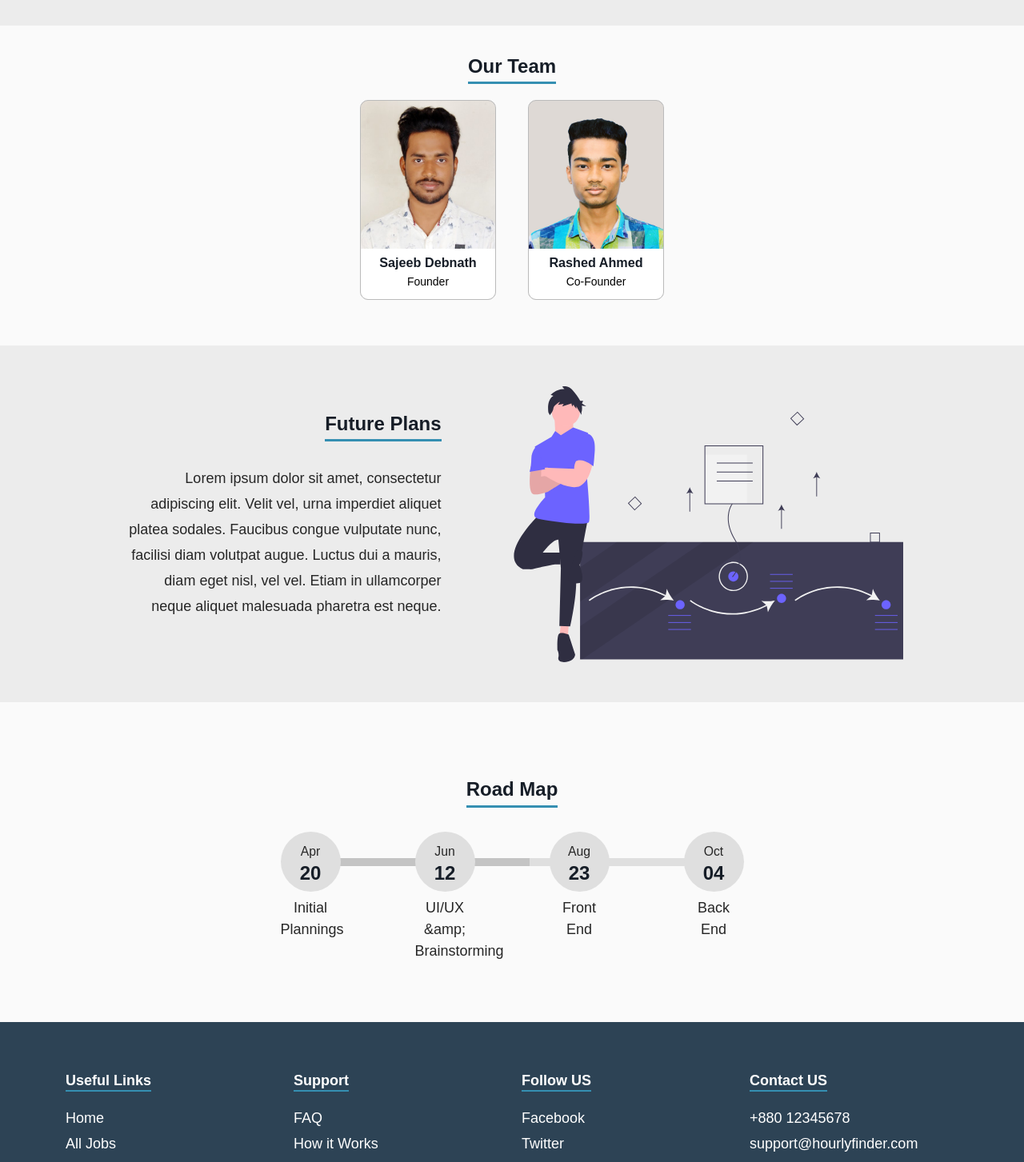
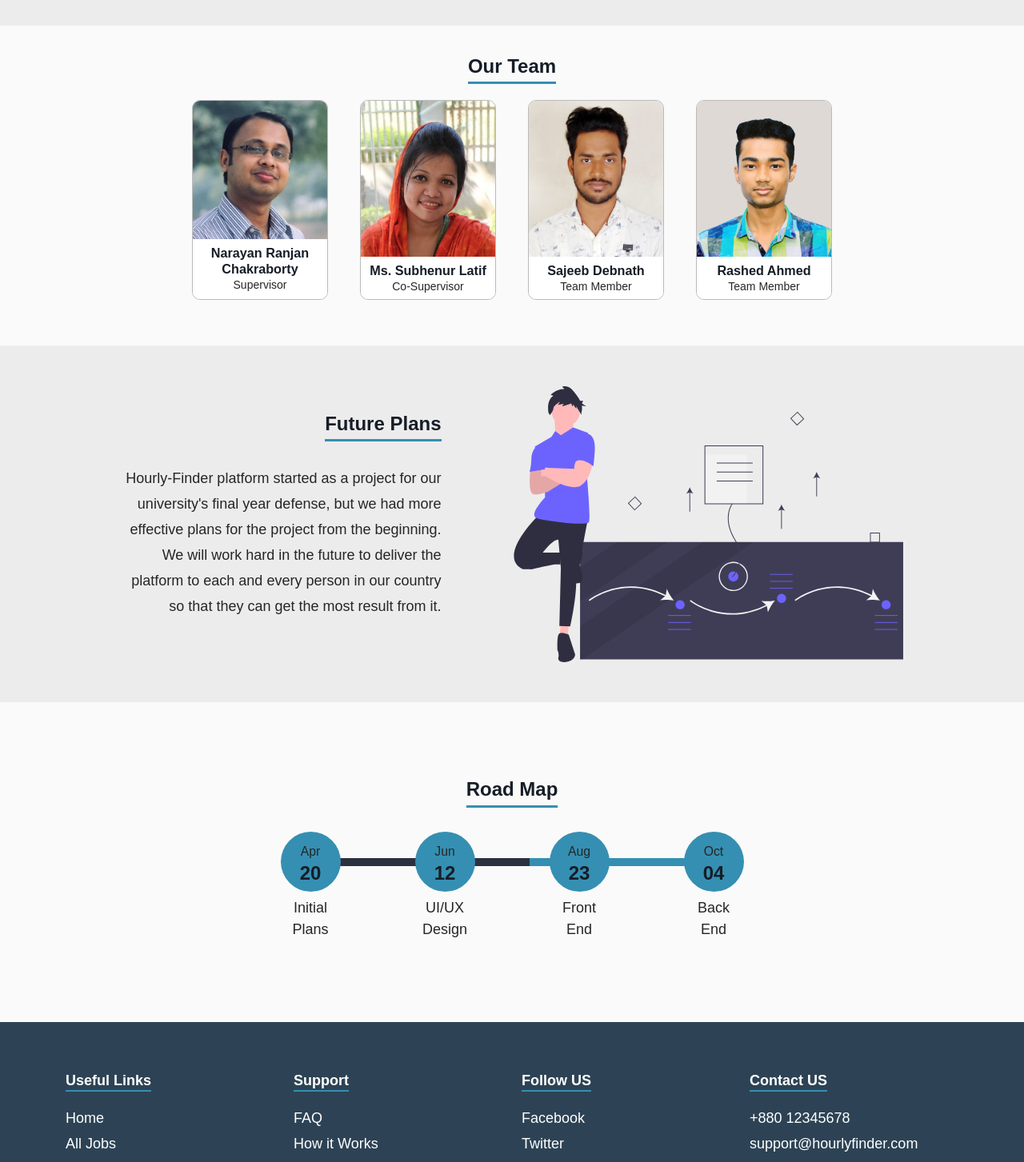
Before and after one commit to Rashed360/hourly-finder, a React (Create React App) app: page /about in a window 1280 px wide. Shown: the part 877-2330 px from the top of the page at 80% size. Built offline with nearby package versions, Linux system fonts and the light colour scheme; no server answers.

Commit message:
update aboutUs with information

```diff
--- a/src/components/about/About.js
+++ b/src/components/about/About.js
@@ -10,26 +10,33 @@ const About = () => {
 	const teamMembersInfo = [
 		{
 			id: 1,
-			name: 'Sajeeb Debnath',
-			designation: 'Founder',
-			image: '/images/aboutPage/team-1.jpg'
+			name: 'Narayan Ranjan Chakraborty',
+			designation: 'Supervisor',
+			image: '/images/aboutPage/team-3.jpg',
 		},
 		{
 			id: 2,
+			name: 'Ms. Subhenur Latif',
+			designation: 'Co-Supervisor',
+			image: '/images/aboutPage/team-4.jpg',
+		},
+		{
+			id: 3,
+			name: 'Sajeeb Debnath',
+			designation: 'Team Member',
+			image: '/images/aboutPage/team-1.jpg',
+		},
+		{
+			id: 4,
 			name: 'Rashed Ahmed',
-			designation: 'Co-Founder',
-			image: '/images/aboutPage/team-2.jpg'
+			designation: 'Team Member',
+			image: '/images/aboutPage/team-2.jpg',
 		},
 	]
 
 	const teamMembers = teamMembersInfo.map(member => {
 		return (
-			<MemberCard
-				key={member.id}
-				name={member.name}
-				designation={member.designation}
-				image={member.image}
-			/>
+			<MemberCard key={member.id} name={member.name} designation={member.designation} image={member.image} />
 		)
 	})
 
@@ -38,100 +45,80 @@ const About = () => {
 			id: 1,
 			month: 'Apr',
 			day: '20',
-			title: 'Initial Plannings'
+			title: 'Initial Plans',
 		},
 		{
 			id: 2,
 			month: 'Jun',
 			day: '12',
-			title: 'UI/UX &amp; Brainstorming'
+			title: 'UI/UX Design',
 		},
 		{
 			id: 3,
 			month: 'Aug',
 			day: '23',
-			title: 'Front End'
+			title: 'Front End',
 		},
 		{
 			id: 4,
 			month: 'Oct',
 			day: '04',
-			title: 'Back End'
-		}
+			title: 'Back End',
+		},
 	]
 
 	const roadmap = roadmapInfo.map(info => {
-		return (
-			<RoadmapCard
-				key={info.id}
-				month={info.month}
-				day={info.day}
-				title={info.title}
-			/>
-		)
+		return <RoadmapCard key={info.id} month={info.month} day={info.day} title={info.title} />
 	})
 
-
 	const stories_plan = {
-		our_story : {
-			title : "Our Story",
-			description : "Lorem ipsum dolor sit amet, consectetur adipiscing elit. Velit vel, urna imperdiet aliquet platea sodales. Faucibus congue vulputate nunc, facilisi diam volutpat augue. Luctus dui a mauris, diam eget nisl, vel vel. Etiam in ullamcorper neque aliquet malesuada pharetra est neque.",
-			img : StoryBg
+		our_story: {
+			title: 'Our Story',
+			description:
+				'The story behind making our platform is to help students find hourly-based jobs nearby and help recruiters to find employees at ease. Thus, students can utilize their free time and bear their own expenses, and employers can save their valuable time. Our goal is to create an attitude among people that "Small or Large, No Job Is Negligible."',
+			img: StoryBg,
 		},
-		future_plan : {
-			title : "Future Plans",
-			description : "Lorem ipsum dolor sit amet, consectetur adipiscing elit. Velit vel, urna imperdiet aliquet platea sodales. Faucibus congue vulputate nunc, facilisi diam volutpat augue. Luctus dui a mauris, diam eget nisl, vel vel. Etiam in ullamcorper neque aliquet malesuada pharetra est neque.",
-			img : FutureBg
-		}
+		future_plan: {
+			title: 'Future Plans',
+			description:
+				"Hourly-Finder platform started as a project for our university's final year defense, but we had more effective plans for the project from the beginning. We will work hard in the future to deliver the platform to each and every person in our country so that they can get the most result from it.",
+			img: FutureBg,
+		},
 	}
 
 	return (
 		<div>
-			<div
-				className='intro-area center-flex mt-70'>
+			<div className='intro-area center-flex mt-70'>
 				<div className='intro-text'>
 					<h1 className='intro-heading'>Hourly Finder</h1>
 					<p>
-						A project by team CodeDamn and <br/>a platform to find hourly-based jobs
-						nearby via live location.
+						A project by team CodeDamn and <br />a platform to find hourly-based jobs nearby via live
+						location.
 					</p>
 				</div>
 			</div>
-			{/* <!-- ==================== Intro Area End ==================== --> */}
 
-			{/* <!-- ==================== Story Area Start ==================== --> */}
-			<StoryPlan story={stories_plan.our_story} order="" />
-			{/* <!-- ==================== Story Area End ==================== --> */}
+			<StoryPlan story={stories_plan.our_story} order='' />
 
-			{/* <!-- ==================== Team Area Start ==================== --> */}
 			<div className='team-area center-flex'>
 				<div className='team-content'>
 					<h3 className='team-heading'>Our Team</h3>
-					<div className='team-cards'>
-						{teamMembers}
-					</div>
+					<div className='team-cards'>{teamMembers}</div>
 				</div>
 			</div>
-			{/* <!-- ==================== Team Area End ==================== --> */}
 
-			{/* <!-- ==================== Future Area Start ==================== --> */}
-			<StoryPlan story={stories_plan.future_plan} order="order-first" />
-			{/* <!-- ==================== Future Area End ==================== --> */}
+			<StoryPlan story={stories_plan.future_plan} order='order-first' />
 
-			{/* <!-- ==================== Roadmap Area Start ==================== --> */}
 			<div className='roadmap-area center-flex'>
 				<div className='roadmap-content'>
 					<h3 className='roadmap-heading'>Road Map</h3>
 
-					<div className='roadmap-cards'>
-					{roadmap}
-					</div>
+					<div className='roadmap-cards'>{roadmap}</div>
 					<div className='roadmap-road'>
 						<div className='roadmap-progress'></div>
 					</div>
 				</div>
 			</div>
-			{/* <!-- ==================== Roadmap Area End ==================== --> */}
 		</div>
 	)
 }
--- a/src/style/index.css
+++ b/src/style/index.css
@@ -667,6 +667,8 @@ a.btn.join-us {
 	height: 7px;
 }
 .intro-text p {
+	font-family: sans-serif;
+	font-size: 25px;
 	width: 400px;
 	margin-bottom: 30px;
 	margin-top: 20px;
@@ -748,8 +750,7 @@ a.btn.join-us {
 	justify-content: space-around;
 }
 .team-card {
-	color: black;
-	background-color: #c4c4c4;
+	background-color: #ffffff;
 	border: 1px solid #bbbbbb;
 	width: 170px;
 	height: 250px;
@@ -761,14 +762,11 @@ a.btn.join-us {
 	width: 100%;
 }
 .team-card-title {
-	z-index: 99;
-	color: #000000;
-	height: 65px;
-	width: 100%;
-	bottom: 0;
+	display: flex;
+	flex-direction: column;
 	padding: 8px 0px;
 	background-color: #fff;
-	transform: translateY(-26px);
+	transform: translateY(-16px);
 	text-align: center;
 }
 .team-card-title h4 {
@@ -816,7 +814,7 @@ a.btn.join-us {
 	height: 75px;
 	text-align: center;
 	padding-top: 11px;
-	background-color: #dfdfdf;
+	background-color: var(--bgColor);
 	border-radius: 50%;
 }
 .roadmap-card p {
@@ -825,12 +823,12 @@ a.btn.join-us {
 .roadmap-road {
 	width: 60%;
 	height: 10px;
-	background-color: #dfdfdf;
+	background-color: var(--bgColor);
 	margin-top: -72px;
 	margin-bottom: 100px;
 }
 .roadmap-progress {
-	background-color: #c4c4c4;
+	background-color: var(--bgColor4);
 	width: 55%;
 	height: 100%;
 }
```
Also changed, not shown: public/images/aboutpage/team-3.jpg, public/images/aboutpage/team-4.jpg (added).
